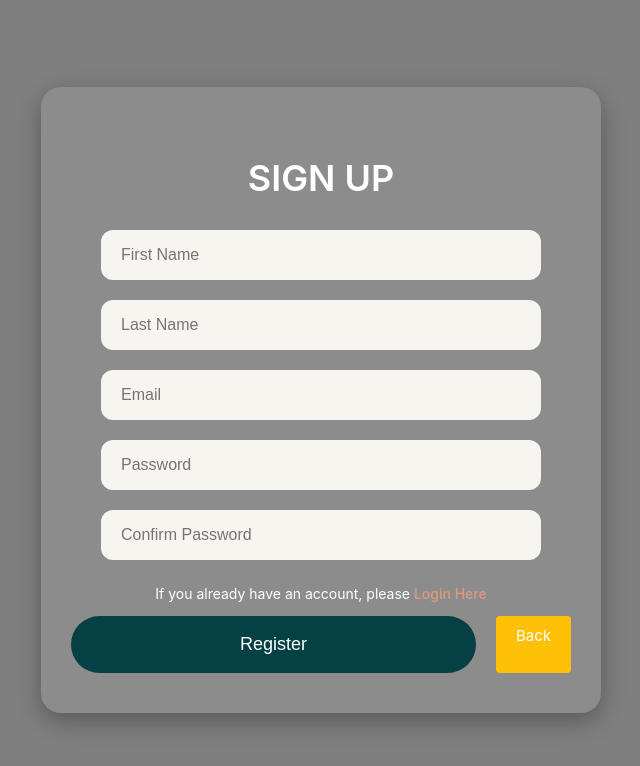
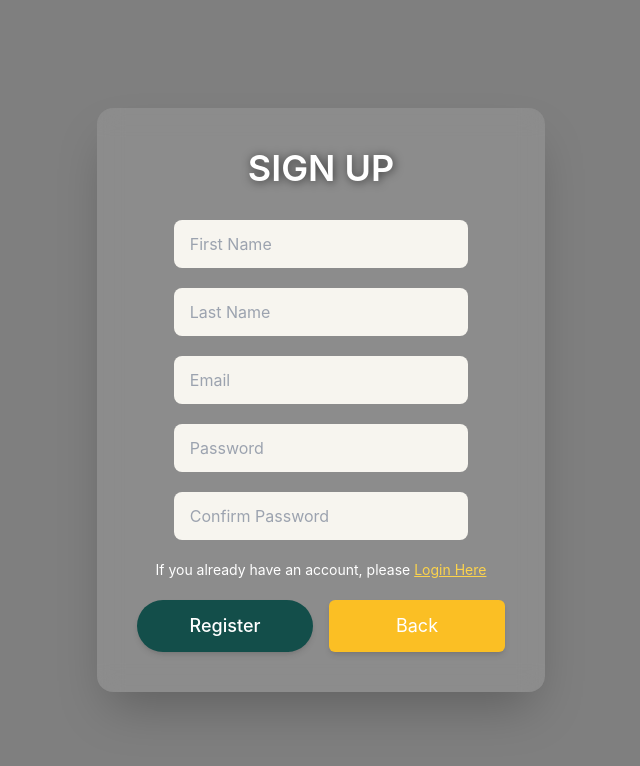
Before and after one commit to meetkumbhani2004/Create-Resume, a React (Create React App) app: page /register in a window 1280 px wide. Shown: the top 766 px of the page, without its empty margins (319-959 px from the left). Built offline with nearby package versions, Linux system fonts and the light colour scheme.

Commit message:
Merge branch 'dev3 '

```diff
--- a/package.json
+++ b/package.json
@@ -26,7 +26,7 @@
     "test": "react-scripts test",
     "eject": "react-scripts eject",
     "predeploy": "npm run build",
-   "deploy": "gh-pages -d build"
+    "deploy": "gh-pages -d build"
   },
   "eslintConfig": {
     "extends": [
@@ -45,5 +45,8 @@
       "last 1 firefox version",
       "last 1 safari version"
     ]
+  },
+  "devDependencies": {
+    "tailwindcss": "^3.4.17"
   }
 }
--- a/src/Component/Dashboard.jsx
+++ b/src/Component/Dashboard.jsx
@@ -1,28 +1,72 @@
-import React from 'react'
-import { useNavigate } from 'react-router-dom';
-import './Dashboard.css';
-
+import React from "react";
+import { useNavigate } from "react-router-dom";
 
 const Homepaze = () => {
-    const navigate = useNavigate();
+  const navigate = useNavigate();
+
   return (
-    <div>
-        <div
-              className='Hero'
+    <div className="relative flex h-screen w-full items-center justify-center bg-white px-5">
+      {/* Dark overlay */}
+      <div className="absolute inset-0 bg-black/50" />
 
-            >
-            <form  className='Homepage-form'>
-                <h1 className='home-head'>Welcome to M K Developer</h1>
-                <button className='home-btn' onClick={() => {  navigate('/login'); }}   style={{ cursor: 'pointer' }}>Login</button>
-                <button className='home-btn' onClick={() => {  navigate('/register'); }}   style={{ cursor: 'pointer' }}>Sign Up</button>
-                <div>
-                    <button className='home-btn' onClick={() => {  navigate('/resume'); }}   style={{ cursor: 'pointer' }}>Build your free Resume</button>
-                </div>
-            </form>
+      {/* Glassy form card */}
+      <form
+        className="
+          relative z-10 w-full max-w-md rounded-2xl
+          bg-white/10 backdrop-blur-md text-center
+          shadow-2xl p-8 sm:p-10
+        "
+      >
+        <h1
+          className="
+            mb-8 text-3xl sm:text-4xl font-bold italic text-white
+            drop-shadow-[1px_1px_5px_rgba(0,0,0,0.6)]
+          "
+        >
+          Welcome to M K Developer
+        </h1>
 
-            </div>
+        {/* Buttons */}
+        <div className="flex flex-col items-center space-y-4">
+          <button
+            type="button"
+            onClick={() => navigate("/login")}
+            className="
+              w-4/5 max-w-xs rounded-full bg-teal-900 px-6 py-3
+              text-lg text-white shadow-md transition
+              hover:-translate-y-1 hover:bg-emerald-600 hover:shadow-xl
+            "
+          >
+            Login
+          </button>
+
+          <button
+            type="button"
+            onClick={() => navigate("/register")}
+            className="
+              w-4/5 max-w-xs rounded-full bg-teal-900 px-6 py-3
+              text-lg text-white shadow-md transition
+              hover:-translate-y-1 hover:bg-emerald-600 hover:shadow-xl
+            "
+          >
+            Sign Up
+          </button>
+
+          <button
+            type="button"
+            onClick={() => navigate("/resume")}
+            className="
+              w-4/5 max-w-xs rounded-full bg-teal-900 px-6 py-3
+              text-lg text-white shadow-md transition
+              hover:-translate-y-1 hover:bg-emerald-600 hover:shadow-xl
+            "
+          >
+            Build your free Resume
+          </button>
+        </div>
+      </form>
     </div>
-  )
-}
+  );
+};
 
 export default Homepaze;
--- a/src/Component/Login.jsx
+++ b/src/Component/Login.jsx
@@ -1,6 +1,5 @@
-import "./Login.css";
 import React, { useState } from "react";
-import { useNavigate } from "react-router-dom";
+import { useNavigate, Link } from "react-router-dom";
 
 const Login = () => {
   const [email, setEmail] = useState("");
@@ -25,48 +24,95 @@ const Login = () => {
   };
 
   return (
+    <div className="relative flex h-screen w-full items-center justify-center bg-white px-5">
+      {/* Dark overlay */}
+      <div className="absolute inset-0 bg-black/50" />
+
+      {/* Glass card */}
       <div
-      className="Hero"
+        className="
+          relative z-10 w-full max-w-md rounded-2xl
+          bg-white/10 backdrop-blur-md
+          p-8 sm:p-10 text-center shadow-2xl
+        "
       >
-      <div className="login-container">
-        <h3 className="log-tit">LOGIN</h3>
-        <form onSubmit={handleLogin} className="login-form">
-          <div className="input1">
+        <h3
+          className="
+            mb-8 text-3xl sm:text-4xl font-bold text-white
+            drop-shadow-[1px_1px_5px_rgba(0,0,0,0.6)]
+          "
+        >
+          LOGIN
+        </h3>
+
+        <form onSubmit={handleLogin} className="space-y-6">
+          {/* Email */}
           <input
             type="email"
             placeholder="Enter your Email"
             value={email}
             onChange={(e) => setEmail(e.target.value)}
             required
+            className="
+              w-4/5 rounded-lg border-none bg-white/90
+              px-4 py-3 text-base text-gray-800
+              focus:outline-none focus:ring-2 focus:ring-amber-400
+              transition
+            "
           />
-          </div>
-          <div className="input1">
+
+          {/* Password */}
           <input
             type="password"
             placeholder="Enter your Password"
             value={password}
             onChange={(e) => setPassword(e.target.value)}
             required
+            className="
+              w-4/5 rounded-lg border-none bg-white/90
+              px-4 py-3 text-base text-gray-800
+              focus:outline-none focus:ring-2 focus:ring-amber-400
+              transition
+            "
           />
-          </div>
 
-          <p className="acc">
+          {/* Register link */}
+          <p className="text-sm text-white">
             If you don't have an account, please{" "}
-            <a href="register" className="link">
+            <Link
+              to="/register"
+              className="text-amber-300 underline hover:text-white transition"
+            >
               Register Here
-            </a>
+            </Link>
           </p>
-    <div className="button">
-          <button className="login-btn" type="submit">
+
+          {/* Buttons */}
+          <div className="mt-4 flex flex-col sm:flex-row sm:justify-between gap-4">
+            <button
+              type="submit"
+              className="
+                flex-1 rounded-full bg-teal-900 px-6 py-3
+                text-lg text-white shadow-md transition
+                hover:-translate-y-1 hover:bg-emerald-600 hover:shadow-xl
+              "
+            >
               Login
             </button>
-          <a href="/" className="step4btn" >
+
+            <Link
+              to="/"
+              className="
+                flex-1 rounded-md bg-amber-400 px-6 py-3
+                text-lg text-white text-center shadow-md transition
+                hover:-translate-y-1 hover:bg-amber-500 hover:shadow-xl
+              "
+            >
               Back
-          </a>
+            </Link>
           </div>
         </form>
       </div>
-
     </div>
   );
 };
--- a/src/Component/Register.jsx
+++ b/src/Component/Register.jsx
@@ -1,6 +1,5 @@
-import "./Register.css";
 import React, { useState } from "react";
-import { useNavigate } from "react-router-dom";
+import { useNavigate, Link } from "react-router-dom";
 
 const RegisterPage = () => {
   const [firstName, setFirstName] = useState("");
@@ -35,69 +34,94 @@ const RegisterPage = () => {
   };
 
   return (
+    <div className="relative flex min-h-screen items-center justify-center bg-white px-5">
+      {/* optional overlay if you later add background images */}
+      <div className="absolute inset-0 bg-black/50" />
+
       <div
-      className="Hero"
+        className="
+          relative z-10 w-full max-w-md
+          rounded-2xl bg-white/10 backdrop-blur-md
+          p-8 sm:p-10 text-center shadow-2xl
+        "
       >
-      <div className="register-container">
-        <h2 className="account-heading">SIGN UP</h2>
-        <form onSubmit={handleRegister} className="register-form">
-          <div className="input1">
+        <h2 className="mb-8 text-3xl sm:text-4xl font-semibold text-white drop-shadow-[1px_1px_5px_rgba(0,0,0,0.6)]">
+          SIGN UP
+        </h2>
+
+        <form onSubmit={handleRegister} className="space-y-5">
           <input
             type="text"
             placeholder="First Name"
             value={firstName}
             onChange={(e) => setFirstName(e.target.value)}
             required
+            className="w-4/5 rounded-lg bg-[#F7F5EF] px-4 py-3 text-base text-gray-800 focus:outline-none focus:ring-2 focus:ring-amber-400 transition"
           />
-          </div>
-          <div className="input1">
           <input
             type="text"
             placeholder="Last Name"
             value={lastName}
             onChange={(e) => setLastName(e.target.value)}
             required
+            className="w-4/5 rounded-lg bg-[#F7F5EF] px-4 py-3 text-base text-gray-800 focus:outline-none focus:ring-2 focus:ring-amber-400 transition"
           />
-          </div>
-          <div className="input1">
           <input
             type="email"
             placeholder="Email"
             value={email}
             onChange={(e) => setEmail(e.target.value)}
             required
+            className="w-4/5 rounded-lg bg-[#F7F5EF] px-4 py-3 text-base text-gray-800 focus:outline-none focus:ring-2 focus:ring-amber-400 transition"
           />
-          </div>
-          <div className="input1">
           <input
             type="password"
             placeholder="Password"
             value={password}
             onChange={(e) => setPassword(e.target.value)}
             required
+            className="w-4/5 rounded-lg bg-[#F7F5EF] px-4 py-3 text-base text-gray-800 focus:outline-none focus:ring-2 focus:ring-amber-400 transition"
           />
-          </div>
-          <div className="input1">
           <input
             type="password"
             placeholder="Confirm Password"
             value={confirmPassword}
             onChange={(e) => setConfirmPassword(e.target.value)}
             required
+            className="w-4/5 rounded-lg bg-[#F7F5EF] px-4 py-3 text-base text-gray-800 focus:outline-none focus:ring-2 focus:ring-amber-400 transition"
           />
-          </div>
 
-          <p className="acc">
+          <p className="mt-4 text-sm text-white">
             If you already have an account, please{" "}
-            <a href="/login">Login Here</a>
+            <Link
+              to="/login"
+              className="text-amber-300 underline hover:text-white transition"
+            >
+              Login Here
+            </Link>
           </p>
-    <div className="regibtn">
-          <button type="submit" className="register-btn">
+
+          <div className="mt-6 flex flex-col sm:flex-row sm:justify-between gap-4">
+            <button
+              type="submit"
+              className="
+                flex-1 rounded-full bg-teal-900 px-6 py-3
+                text-lg font-medium text-white shadow-md
+                transition hover:-translate-y-1 hover:bg-emerald-600 hover:shadow-xl
+              "
+            >
               Register
             </button>
-          <a href="/" className="step4btn" >
+            <Link
+              to="/"
+              className="
+                flex-1 rounded-md bg-amber-400 px-6 py-3
+                text-lg text-white text-center shadow-md
+                transition hover:-translate-y-1 hover:bg-amber-500 hover:shadow-xl
+              "
+            >
               Back
-          </a>
+            </Link>
           </div>
         </form>
       </div>
--- a/src/index.css
+++ b/src/index.css
@@ -11,3 +11,6 @@ code {
   font-family: source-code-pro, Menlo, Monaco, Consolas, 'Courier New',
     monospace;
 }
+@tailwind base;
+@tailwind components;
+@tailwind utilities;
--- /dev/null
+++ b/tailwind.config.js
@@ -0,0 +1,11 @@
+/** @type {import('tailwindcss').Config} */
+export default {
+  content: [
+    "./index.html",
+    "./src/**/*.{js,ts,jsx,tsx}",
+  ],
+  theme: {
+    extend: {},
+  },
+  plugins: [],
+};
```
Also changed, not shown: src/Component/Navbar.jsx (+41 -16 lines), 1 other file (tests, documents, lock files or other folders). Lines whose indentation alone changed are shown as unchanged.
